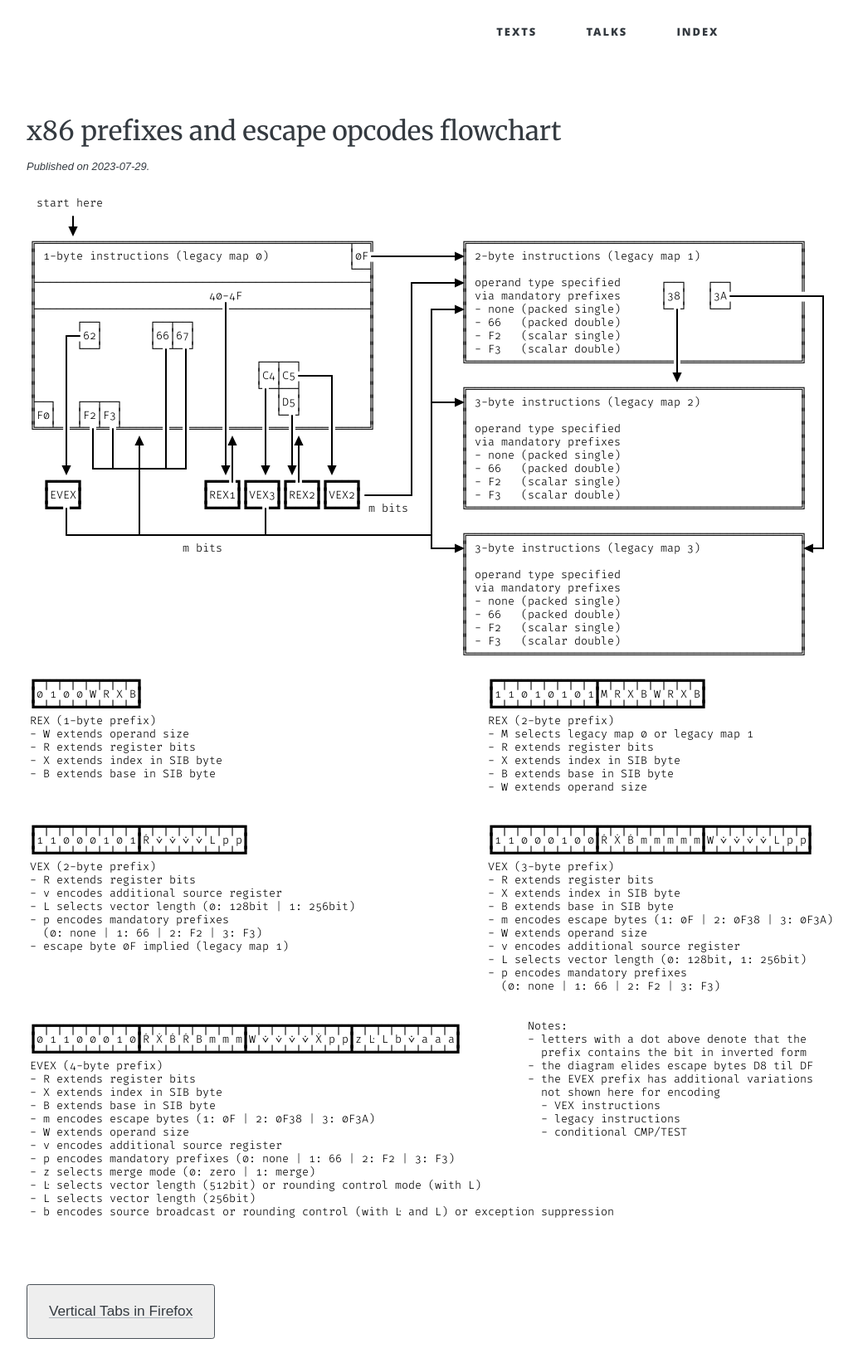
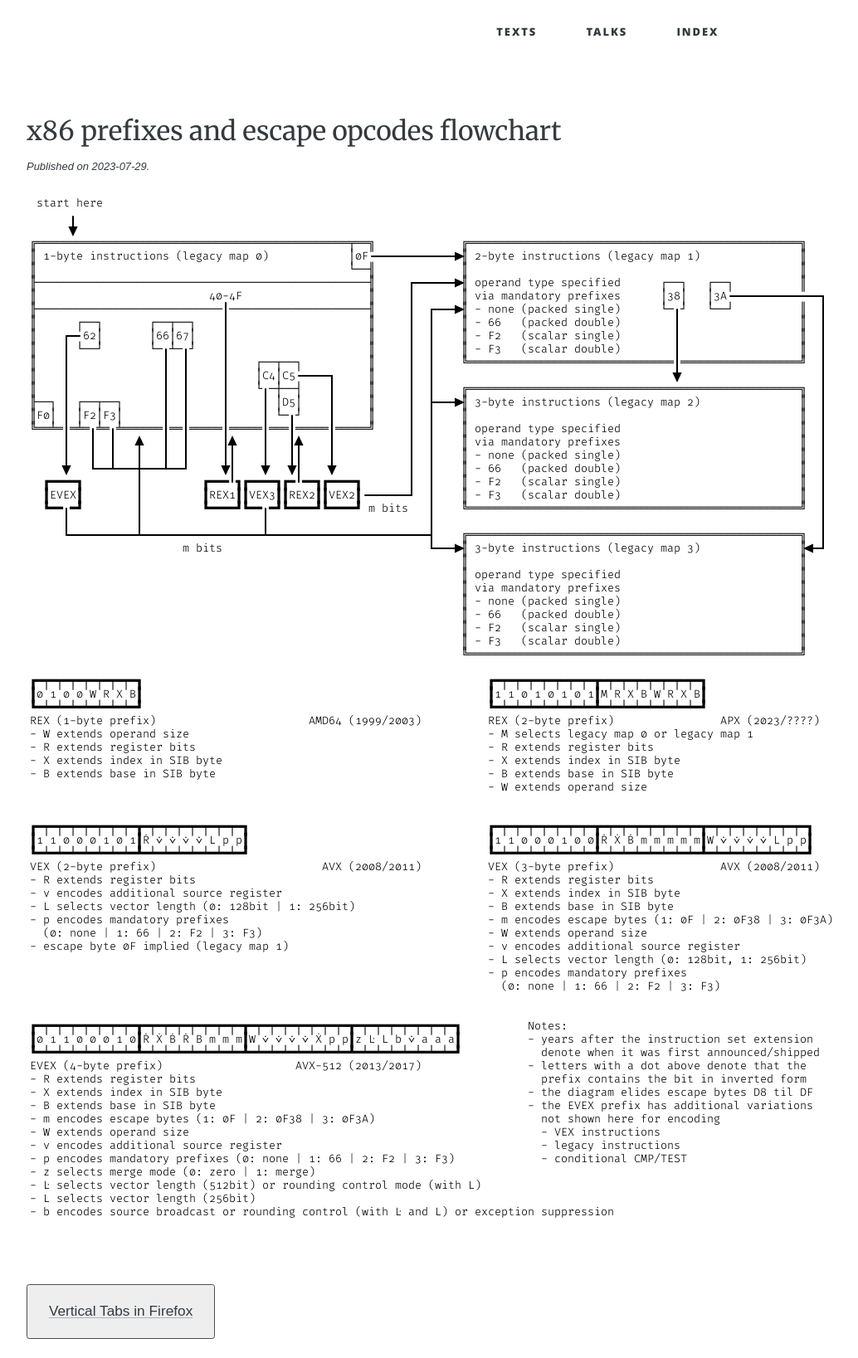
Before and after one commit to soc/soc.me, a Jekyll site: the page built from _interfaces/x86-prefixes-and-escape-opcodes-flowchart.md, in a window 1280 px wide. Shown: the whole page at 83% size, without its empty margins (176-1210 px from the left). Built offline with Jekyll 4.4.1, drawn with Linux system fonts in a browser that asks for light colours; some web fonts are replaced; some of the changed lines change nothing that is shown.

Commit message:
update x86 prefixes and escape opcodes flowchart ...
... with instruction set extension where the prefix was introduced
and the years when the extension was first announced/shipped

```diff
--- a/_interfaces/x86-prefixes-and-escape-opcodes-flowchart.md
+++ b/_interfaces/x86-prefixes-and-escape-opcodes-flowchart.md
@@ -47,7 +47,7 @@ markdeep: true
 ┏━┯━┯━┯━┯━┯━┯━┯━┓                                                    ┏━┯━┯━┯━┯━┯━┯━┯━┳━┯━┯━┯━┯━┯━┯━┯━┓
 ┃0 1 0 0 W R X B┃                                                    ┃1 1 0 1 0 1 0 1┃M R X B W R X B┃
 ┗━┷━┷━┷━┷━┷━┷━┷━┛                                                    ┗━┷━┷━┷━┷━┷━┷━┷━┻━┷━┷━┷━┷━┷━┷━┷━┛
-REX (1-byte prefix)                                                  REX (2-byte prefix)
+REX (1-byte prefix)                       AMD64 (1999/2003)          REX (2-byte prefix)                APX (2023/????)
 - W extends operand size                                             - M selects legacy map 0 or legacy map 1
 - R extends register bits                                            - R extends register bits
 - X extends index in SIB byte                                        - X extends index in SIB byte
@@ -58,7 +58,7 @@ REX (1-byte prefix)                                                  REX (2-byte
 ┏━┯━┯━┯━┯━┯━┯━┯━┳━┯━┯━┯━┯━┯━┯━┯━┓                                    ┏━┯━┯━┯━┯━┯━┯━┯━┳━┯━┯━┯━┯━┯━┯━┯━┳━┯━┯━┯━┯━┯━┯━┯━┓
 ┃1 1 0 0 0 1 0 1┃Ṙ ⩒ ⩒ ⩒ ⩒ L p p┃                                    ┃1 1 0 0 0 1 0 0┃Ṙ Ẋ Ḃ m m m m m┃W ⩒ ⩒ ⩒ ⩒ L p p┃
 ┗━┷━┷━┷━┷━┷━┷━┷━┻━┷━┷━┷━┷━┷━┷━┷━┛                                    ┗━┷━┷━┷━┷━┷━┷━┷━┻━┷━┷━┷━┷━┷━┷━┷━┻━┷━┷━┷━┷━┷━┷━┷━┛
-VEX (2-byte prefix)                                                  VEX (3-byte prefix)
+VEX (2-byte prefix)                         AVX (2008/2011)          VEX (3-byte prefix)                AVX (2008/2011)
 - R extends register bits                                            - R extends register bits
 - v encodes additional source register                               - X extends index in SIB byte
 - L selects vector length (0: 128bit | 1: 256bit)                    - B extends base in SIB byte
@@ -71,16 +71,16 @@ VEX (2-byte prefix)                                                  VEX (3-byte
 
 
 ┏━┯━┯━┯━┯━┯━┯━┯━┳━┯━┯━┯━┯━┯━┯━┯━┳━┯━┯━┯━┯━┯━┯━┯━┳━┯━┯━┯━┯━┯━┯━┯━┓          Notes:
-┃0 1 1 0 0 0 1 0┃Ṙ Ẋ Ḃ Ṙ B m m m┃W ⩒ ⩒ ⩒ ⩒ Ẋ p p┃z Ŀ L b ⩒ a a a┃          - letters with a dot above denote that the
-┗━┷━┷━┷━┷━┷━┷━┷━┻━┷━┷━┷━┷━┷━┷━┷━┻━┷━┷━┷━┷━┷━┷━┷━┻━┷━┷━┷━┷━┷━┷━┷━┛            prefix contains the bit in inverted form
-EVEX (4-byte prefix)                                                       - the diagram elides escape bytes D8 til DF
-- R extends register bits                                                  - the EVEX prefix has additional variations
-- X extends index in SIB byte                                                not shown here for encoding
-- B extends base in SIB byte                                                 - VEX instructions
-- m encodes escape bytes (1: 0F | 2: 0F38 | 3: 0F3A)                         - legacy instructions
-- W extends operand size                                                     - conditional CMP/TEST
-- v encodes additional source register
-- p encodes mandatory prefixes (0: none | 1: 66 | 2: F2 | 3: F3)
+┃0 1 1 0 0 0 1 0┃Ṙ Ẋ Ḃ Ṙ B m m m┃W ⩒ ⩒ ⩒ ⩒ Ẋ p p┃z Ŀ L b ⩒ a a a┃          - years after the instruction set extension
+┗━┷━┷━┷━┷━┷━┷━┷━┻━┷━┷━┷━┷━┷━┷━┷━┻━┷━┷━┷━┷━┷━┷━┷━┻━┷━┷━┷━┷━┷━┷━┷━┛            denote when it was first announced/shipped
+EVEX (4-byte prefix)                    AVX-512 (2013/2017)                - letters with a dot above denote that the
+- R extends register bits                                                    prefix contains the bit in inverted form
+- X extends index in SIB byte                                              - the diagram elides escape bytes D8 til DF
+- B extends base in SIB byte                                               - the EVEX prefix has additional variations
+- m encodes escape bytes (1: 0F | 2: 0F38 | 3: 0F3A)                         not shown here for encoding
+- W extends operand size                                                     - VEX instructions
+- v encodes additional source register                                       - legacy instructions
+- p encodes mandatory prefixes (0: none | 1: 66 | 2: F2 | 3: F3)             - conditional CMP/TEST
 - z selects merge mode (0: zero | 1: merge)
 - Ŀ selects vector length (512bit) or rounding control mode (with L)
 - L selects vector length (256bit)
```
